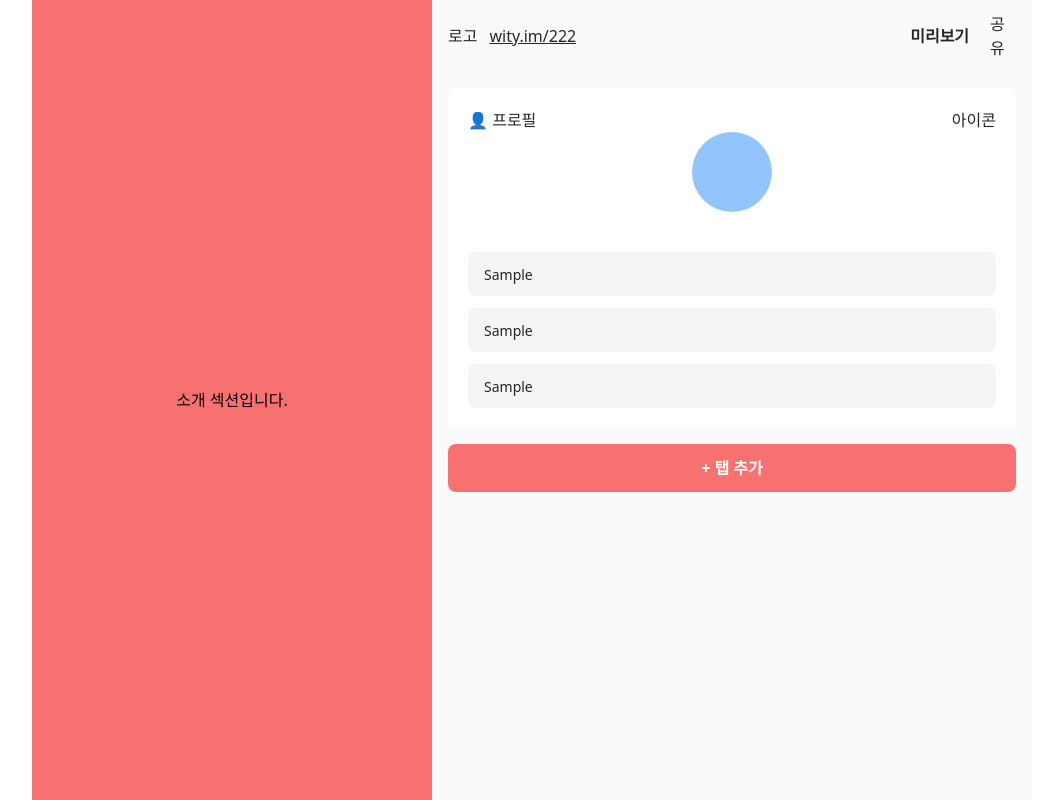
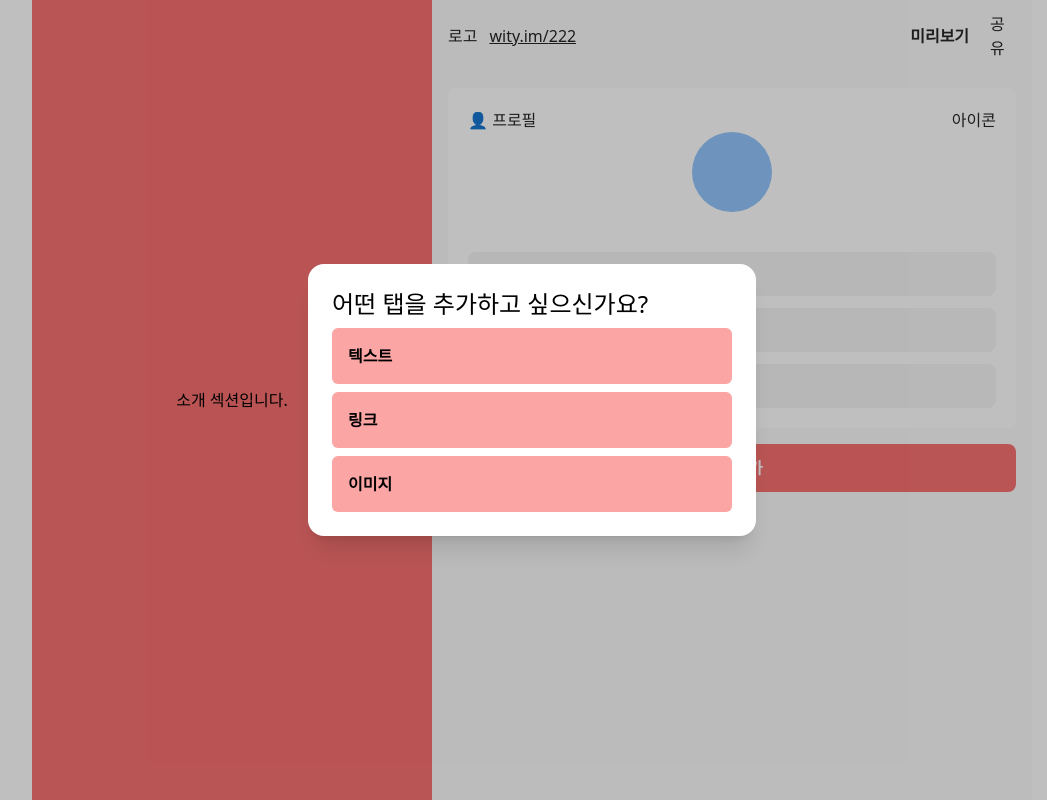
Before and after one commit to RUWITY/front, a Next.js app: page / in a window 1280 px wide. Both pictures are taken after typing "Sample", "Sample", "Sample" into the empty fields and a click on the button "+ 탭 추가". Shown: the whole page, without its empty margins (108-1155 px from the left). Built offline with nearby package versions, Linux system fonts and the light colour scheme.

Commit message:
Add modal

```diff
--- a/app/page.tsx
+++ b/app/page.tsx
@@ -1,3 +1,5 @@
+import Button from "components/Button";
+
 export default async function Page() {
   return (
     <div className="max-w-[1000px] mx-auto bg-red-400 w-full min-h-screen h-full flex">
@@ -28,7 +30,7 @@ export default async function Page() {
                 <div>아이콘</div>
               </div>
               <div className="w-20 h-20 bg-blue-300 rounded-[50%] mx-auto mb-10" />
-              <div className=" space-y-3">
+              <div className="space-y-3">
                 <input
                   className="py-2 px-4 rounded-lg outline-none focus:border-solid focus:border-primary focus:border w-full data-[state=invalid]:focus:border-solid data-[state=invalid]:focus:border-red-500 data-[state=invalid]:focus:border bg-neutral-100 h-11 text-sm"
                   placeholder="닉네임을 적어주세요"
@@ -43,9 +45,7 @@ export default async function Page() {
                 />
               </div>
             </div>
-            <button className=" cursor-pointer  w-full font-bold h-12 rounded-lg bg-primary text-white mb-4 bg-red-400">
-              + 탭 추가
-            </button>
+            <Button />
           </section>
         </main>
       </div>
--- /dev/null
+++ b/components/Button.tsx
@@ -0,0 +1,21 @@
+"use client";
+
+import { useState } from "react";
+import Modal from "components/Modal";
+
+export default function Button() {
+  const [showModal, setShowModal] = useState(false);
+
+  return (
+    <>
+      <button
+        className=" cursor-pointer  w-full font-bold h-12 rounded-lg bg-primary text-white mb-4 bg-red-400"
+        type="button"
+        onClick={() => setShowModal(true)}
+      >
+        + 탭 추가
+      </button>
+      <Modal showModal={showModal} setShowModal={setShowModal} />
+    </>
+  );
+}
--- /dev/null
+++ b/components/Modal.tsx
@@ -0,0 +1,70 @@
+"use client";
+
+import { Fragment, useState } from "react";
+import { Dialog, Transition } from "@headlessui/react";
+
+interface MyModalProps {
+  showModal: any;
+  setShowModal: any;
+}
+
+export default function Modal({ showModal, setShowModal }: MyModalProps) {
+  const itemList = [
+    { title: "텍스트" },
+    { title: "링크" },
+    { title: "이미지" },
+  ];
+
+  return (
+    <>
+      <Transition appear show={showModal} as={Fragment}>
+        <Dialog
+          as="div"
+          className="relative z-10"
+          onClose={() => setShowModal(false)}
+        >
+          <Transition.Child
+            as={Fragment}
+            enter="ease-out duration-300"
+            enterFrom="opacity-0"
+            enterTo="opacity-100"
+            leave="ease-in duration-200 "
+            leaveFrom="opacity-100"
+            leaveTo="opacity-0"
+          >
+            <div className="fixed inset-0 bg-black bg-opacity-25" />
+          </Transition.Child>
+
+          <div className="fixed inset-0 overflow-y-auto">
+            <div className="flex min-h-full items-center justify-center p-4 text-center">
+              <Transition.Child
+                as={Fragment}
+                enter="ease-out duration-300"
+                enterFrom="opacity-0 scale-95 mt-[10000px]"
+                enterTo="opacity-100 scale-100 mt-[0]"
+                leave="ease-in duration-200"
+                leaveFrom="opacity-100 scale-100"
+                leaveTo="opacity-0 scale-95"
+              >
+                <Dialog.Panel className="w-full max-w-md transform overflow-hidden rounded-2xl bg-white p-6 text-left align-middle shadow-xl transition-all">
+                  <Dialog.Title className="text-2xl text-black">
+                    어떤 탭을 추가하고 싶으신가요?
+                  </Dialog.Title>
+                  <div className="mt-2">
+                    <div className=" space-y-2">
+                      {itemList.map((item) => (
+                        <div className="w-full h-full flex items-center p-4 bg-red-300 rounded-md font-bold">
+                          {item.title}
+                        </div>
+                      ))}
+                    </div>
+                  </div>
+                </Dialog.Panel>
+              </Transition.Child>
+            </div>
+          </div>
+        </Dialog>
+      </Transition>
+    </>
+  );
+}
```
